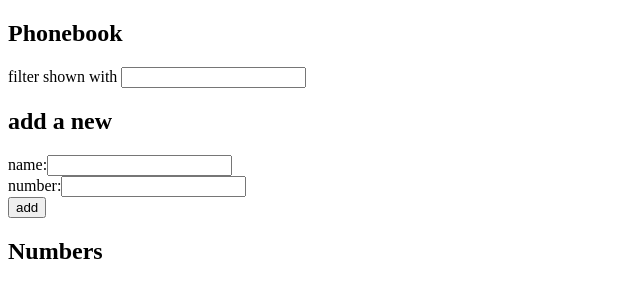
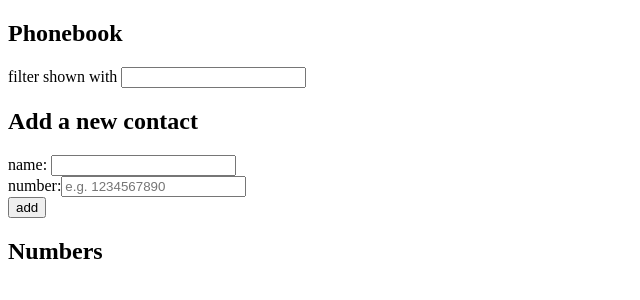
Before and after one commit to adityash1/FullStackOpen-Exercises, a React (Create React App) app in the folder part2/phonebook/: page / in a window 1280 px wide. Shown: the top 300 px of the page, without its empty margins (0-640 px from the left). Built offline with nearby package versions, Linux system fonts and the light colour scheme; no server answers.

Commit message:
redone exercise 2.6-2.10

```diff
--- /dev/null
+++ b/part2/phonebook/db.json
@@ -0,0 +1,24 @@
+{
+  "persons": [
+    {
+      "name": "Arto Hellas",
+      "number": "040-123456",
+      "id": 1
+    },
+    {
+      "name": "Ada Lovelace",
+      "number": "39-44-5323523",
+      "id": 2
+    },
+    {
+      "name": "Dan Abramov",
+      "number": "12-43-234345",
+      "id": 3
+    },
+    {
+      "name": "Mary Poppendieck",
+      "number": "39-23-6423122",
+      "id": 4
+    }
+  ]
+}
--- a/part2/phonebook/src/App.js
+++ b/part2/phonebook/src/App.js
@@ -1,66 +1,66 @@
-import { useState, useEffect } from 'react'
-import axios from 'axios'
-import Filter from './components/Filter'
-import PersonForm from './components/PersonForm'
-import Persons from './components/Persons'
+import Filter from "./components/Filter";
+import ContactForm from "./components/ContactForm";
+import Persons from "./components/ContactList";
+import { useState } from "react";
 
 const App = () => {
-  const [persons, setPersons] = useState([])
-  const [newName, setNewName] = useState('')
-  const [newNumber, setNewNumber] = useState('')
-  const [filter, setFilter] = useState([]);
+  const [persons, setPersons] = useState([
 
-  useEffect(() => {
-    axios
-      .get('http://localhost:3001/persons')
-      .then(response =>
-        setPersons(response.data)
-      )
-  }, [])
+  ]);
+  const [newName, setNewName] = useState("");
+  const [newNumber, setNewNumber] = useState("");
+  const [filter, setFilter] = useState("");
 
-  const handleNameChange = (event) => setNewName(event.target.value)
-  const handleNumberChange = (event) => setNewNumber(event.target.value)
-  const found = persons.find(person => person.name === newName)
-
-  const onFilter = (e) => {
-    const filtered = persons.filter(person =>
-      person.name.toLowerCase().includes(e.target.value.toLowerCase()));
+  // event handler function for number input
+  const handleFilterChange = (event) => {
+    const filtered = persons.filter((person) =>
+      person.name.toLowerCase().includes(event.target.value.toLowerCase())
+    );
     setFilter(filtered);
   };
 
+  // event handler function for name input
+  const handleNameChange = (event) => setNewName(event.target.value);
+
+  // event handler function for number input
+  const handleNumberChange = (event) => setNewNumber(event.target.value);
+
+  // event handler function for form submission
   const addContact = (event) => {
-    event.preventDefault()
-
-    if (found)
-      alert(`${newName} is already added to phonebook`)
+    event.preventDefault();
+    if (persons.find((person) => person.name === newName)) {
+      alert(`${newName} is already added to the phonebook`);
+    } else if (persons.find((person) => person.number === newNumber)) {
+      alert(`There already exist a contact with the number ${newNumber}`);
+    }
     else {
-      const contactObject = {
+      const newPerson = {
         name: newName,
         number: newNumber,
-        id: persons.length,
-      }
-      setPersons(persons.concat(contactObject))
+        id: persons.length + 1,
+      };
+      setPersons(persons.concat(newPerson));
     }
-    setNewName('')
-    setNewNumber('')
-  }
+    setNewName("");
+    setNewNumber("");
+  };
 
   return (
     <>
       <h2>Phonebook</h2>
-      <Filter onFilter={onFilter} />
-      <h2>add a new</h2>
-      <PersonForm
-        onSubmit={addContact}
+      <Filter onFilter={handleFilterChange} />
+      <h2>Add a new contact</h2>
+      <ContactForm
+        addContact={addContact}
+        newName={newName}
         handleNameChange={handleNameChange}
+        newNumber={newNumber}
         handleNumberChange={handleNumberChange}
-        newName={newName}
-        newNumber={newNumber}
       />
       <h2>Numbers</h2>
-      <Persons persons={persons} filter={filter} />
+      <Persons key={persons.id} persons={persons} filter={filter} />
     </>
-  )
-}
+  );
+};
 
-export default App
+export default App;
--- /dev/null
+++ b/part2/phonebook/src/components/Contact.js
@@ -0,0 +1,3 @@
+const Contact = ({ person }) => <><p>{person.name} {person.number}</p></>
+
+export default Contact
--- /dev/null
+++ b/part2/phonebook/src/components/ContactForm.js
@@ -0,0 +1,39 @@
+const ContactForm = ({
+  addContact,
+  newName,
+  handleNameChange,
+  newNumber,
+  handleNumberChange,
+}) => {
+  return (
+    <>
+      <form onSubmit={addContact}>
+        <div>
+          name:{" "}
+          <input
+            required
+            type="text"
+            value={newName}
+            onChange={handleNameChange}
+          />
+        </div>
+        <div>
+          number:
+          <input
+            required
+            type="tel"
+            pattern="[0-9]{10,10}"
+            value={newNumber}
+            onChange={handleNumberChange}
+            placeholder="e.g. 1234567890"
+          />
+        </div>
+        <div>
+          <button type="submit">add</button>
+        </div>
+      </form>
+    </>
+  );
+};
+
+export default ContactForm;
--- /dev/null
+++ b/part2/phonebook/src/components/ContactList.js
@@ -0,0 +1,15 @@
+import Contact from "./Contact";
+
+const ContactList = ({ persons, filter }) => {
+  // if filter is empty, return all persons
+  const appliedFilter = filter.length ? filter : persons;
+  return (
+    <>
+      {appliedFilter.map((person) => (
+        <Contact key={person.id} person={person} />
+      ))}
+    </>
+  );
+};
+
+export default ContactList;
--- a/part2/phonebook/src/components/Person.js
+++ /dev/null
@@ -1,3 +0,0 @@
-const Person = ({ person }) => <p>{person.name} {person.number}</p>
-
-export default Person
--- a/part2/phonebook/src/components/PersonForm.js
+++ /dev/null
@@ -1,29 +0,0 @@
-const PersonForm = ({
-	onSubmit, handleNameChange, handleNumberChange, newName, newNumber,
-}) => (
-	<>
-		<form onSubmit={onSubmit}>
-			<div>
-				name:
-				<input
-					required
-					value={newName}
-					onChange={handleNameChange}
-				/>
-			</div>
-			<div>
-				number:
-				<input
-					required
-					type="tel"
-					pattern="[0-9]{10,10}"
-					value={newNumber}
-					onChange={handleNumberChange}
-				/>
-			</div>
-			<button type="submit">add</button>
-		</form>
-	</>
-)
-
-export default PersonForm
--- a/part2/phonebook/src/components/Persons.js
+++ /dev/null
@@ -1,15 +0,0 @@
-import Person from './Person'
-
-const Persons = ({ persons, filter }) => {
-  // if there is something typed in filter
-  const data = filter.length ? filter : persons;
-  return (
-    <>
-      {data.map(person =>
-        <Person key={person.name} person={person} />
-      )}
-    </>
-  )
-}
-
-export default Persons
```
Also changed, not shown: part2/phonebook/src/components/Filter.js (indentation only), 1 other file (tests, documents, lock files or other folders).
